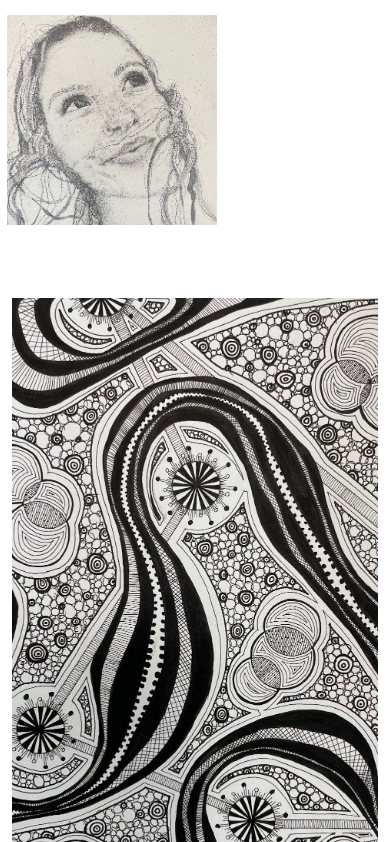
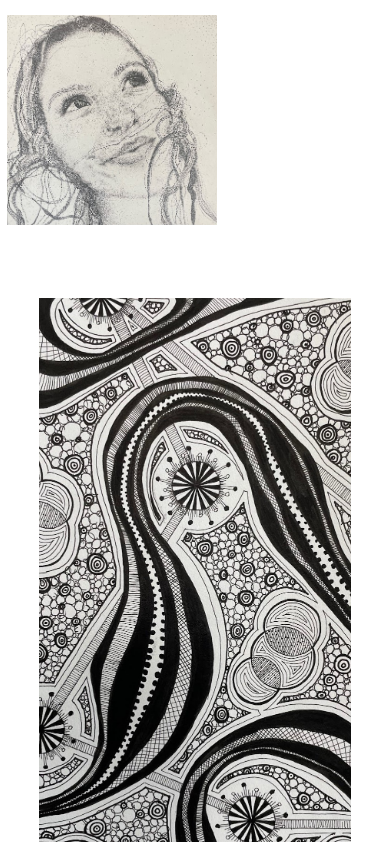
Before and after one commit to benjosephpalathoti/ChloeMarie, a Vue app: page / in a window 390 px wide. Shown: the part 879-1721 px from the top of the page. Built offline with nearby package versions, Linux system fonts and the light colour scheme.

Commit message:
Update project files

```diff
--- a/src/components/FeaturedImages.vue
+++ b/src/components/FeaturedImages.vue
@@ -146,13 +146,13 @@ export default {
   .featured-images-art {
     display: flex !important;
     flex-direction: column !important;
-    gap: 40px !important; /* Good spacing between images */
+    gap: 90px !important; /* Good spacing between images */
     padding: 40px 0 !important;
     margin-top: 0 !important;
   }
 
   .featured-image {
-    width: 100vw !important;
+    width: 80vw !important;
     height: auto !important;
     grid-column: unset !important;
     grid-row: unset !important;
```
